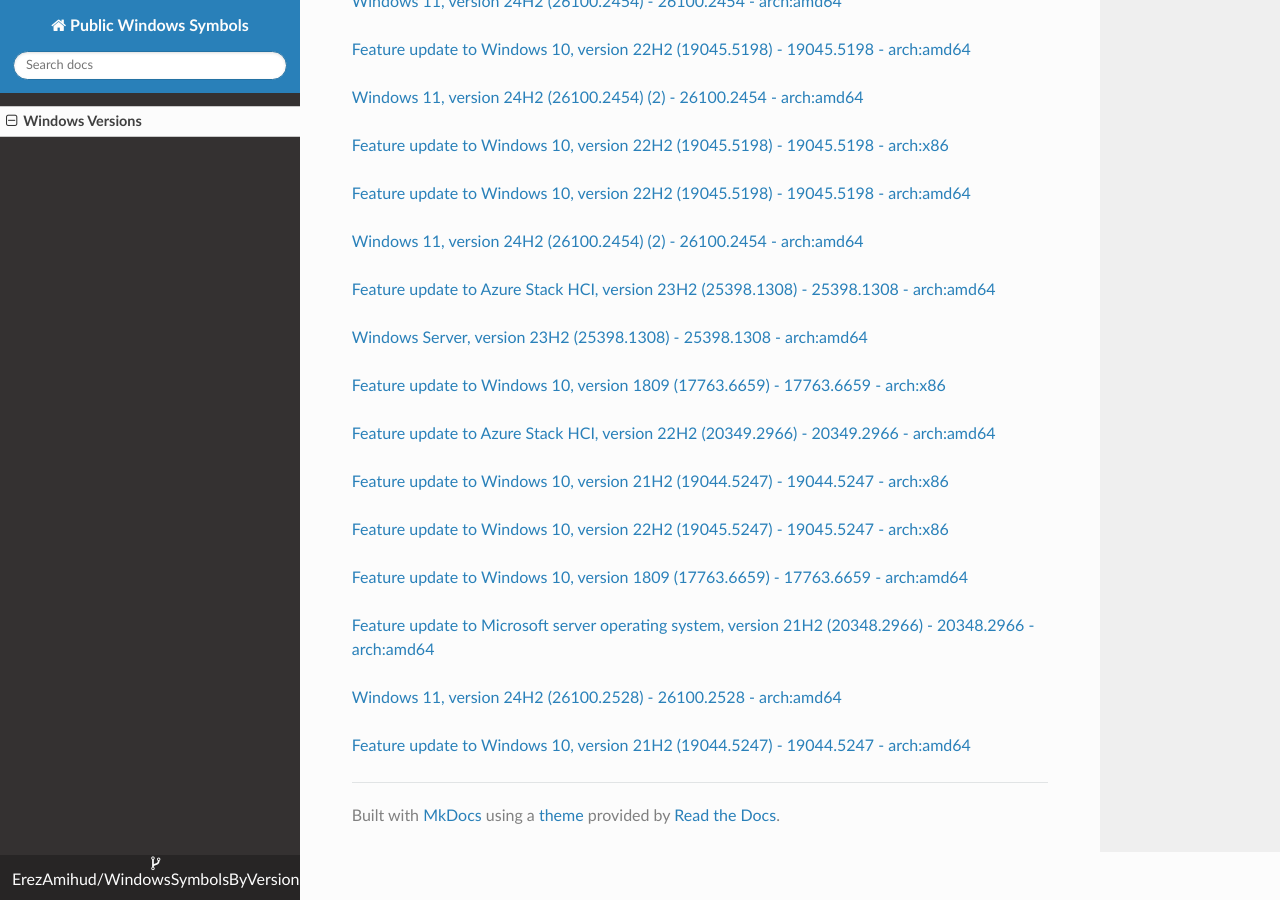
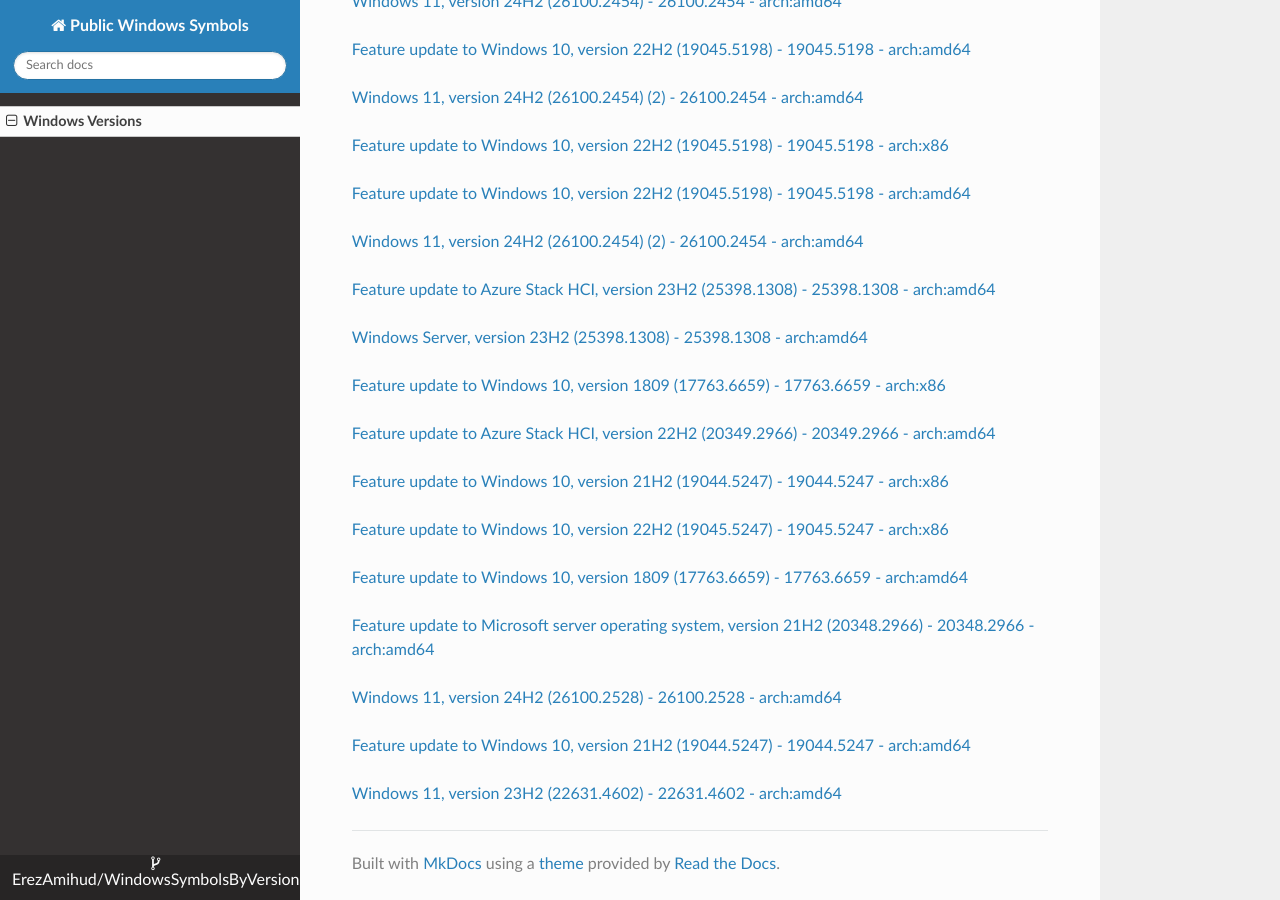
Before and after one commit to ErezAmihud/WindowsSymbolsByVersion, an MkDocs documentation site: the page built from docs/index.md, in a window 1280 px wide and 900 px high, scrolled down 64589 px. Built offline with MkDocs 1.6.1, drawn with Linux system fonts in a browser that asks for light colours; nearby versions of some CDN libraries.

Commit message:
Automated commit, add manifest for 0c36c0e6-8397-424d-b460-26cc0d044c7f

```diff
--- a/docs/index.md
+++ b/docs/index.md
@@ -3844,3 +3844,6 @@
 
 
 [Feature update to Windows 10, version 21H2 (19044.5247) - 19044.5247 - arch:amd64](https://github.com/ErezAmihud/WindowsSymbolsByVersion/blob/main/manifests/1aa81dc2-1a01-4fae-affa-dbbf4d53c07e.manifest)
+
+
+[Windows 11, version 23H2 (22631.4602) - 22631.4602 - arch:amd64](https://github.com/ErezAmihud/WindowsSymbolsByVersion/blob/main/manifests/0c36c0e6-8397-424d-b460-26cc0d044c7f.manifest)
```
Also changed, not shown: process_builds.json (+1 -1 lines).
